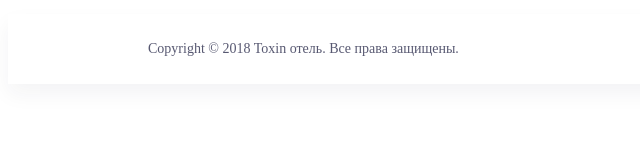
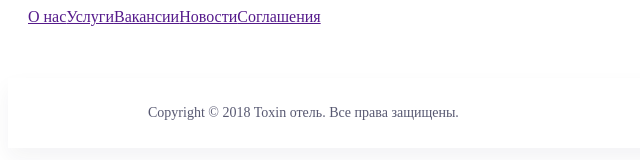
Before and after one commit to Entelexeia/MetaLamp, a plain HTML site: page landingpage.html in a window 1280 px wide. Shown: the top 160 px of the page, without its empty margins (0-640 px from the left). Drawn offline with Linux system fonts and the light colour scheme; a web font is replaced by a local one.

Commit message:
Added some things, gonna look into it a bit later

```diff
--- a/landingpage.css
+++ b/landingpage.css
@@ -3,9 +3,12 @@ body {
     max-width: 1920px;
 
 }
+header {
+    height: 70px;
+}
 .flex-row {
-    padding: 0;
-    margin: 0;
+    padding-left: 20px;
+    margin: 0px;
     list-style: none;
     display: flex;
     flex-direction: row;
@@ -27,4 +30,6 @@ body {
     letter-spacing: 0em;
     text-align: left;
     color: #1F2041BF;
+    margin: 0px;
+    padding: 0px;
 }
--- a/landingpage.html
+++ b/landingpage.html
@@ -15,6 +15,15 @@
 </head>
 <body>
     <header>
+        <nav>
+            <ul class="flex-row">
+                <li><a href="">О нас</a></li>
+                <li><a href="">Услуги</a></li>
+                <li><a href="">Вакансии</a></li>
+                <li><a href="">Новости</a></li>
+                <li><a href="">Соглашения</a></li>
+            </ul>
+        </nav>
 
     </header>
     <footer class="footer">
```
